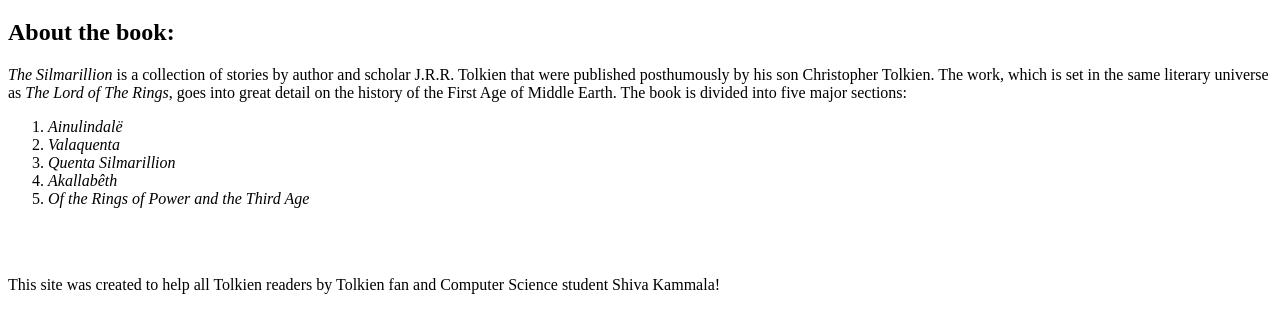
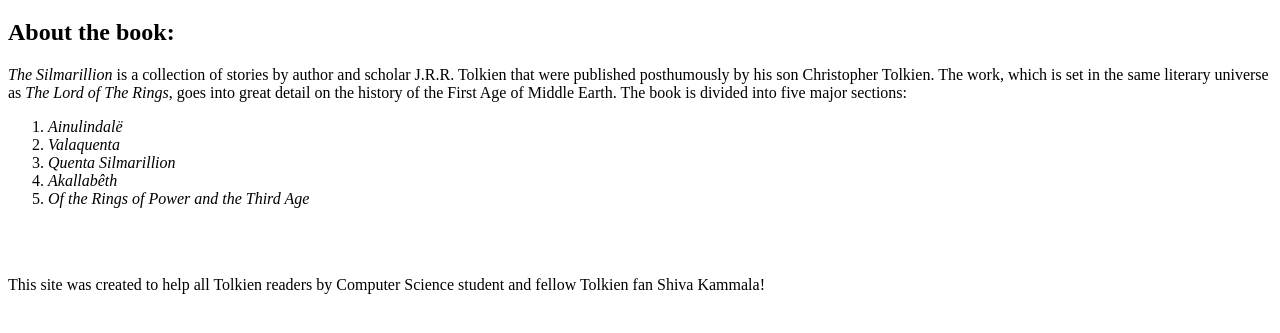
Before and after one commit to jdmar3-comp426/a01-shiva1UNC, a website: page index.html in a window 1280 px wide. Shown: the part 61-394 px from the top of the page. Drawn offline with Linux system fonts and the light colour scheme.

Commit message:
updated about message

```diff
--- a/index.html
+++ b/index.html
@@ -23,7 +23,7 @@
                     <li><em>Of the Rings of Power and the Third Age</em></li>
                 </ol>
                 <br><br>
-                <p>This site was created to help all Tolkien readers by Tolkien fan and Computer Science student Shiva Kammala!
+                <p>This site was created to help all Tolkien readers by Computer Science student and fellow Tolkien fan Shiva Kammala!
                 </p>
         </div>
     </body>
```
